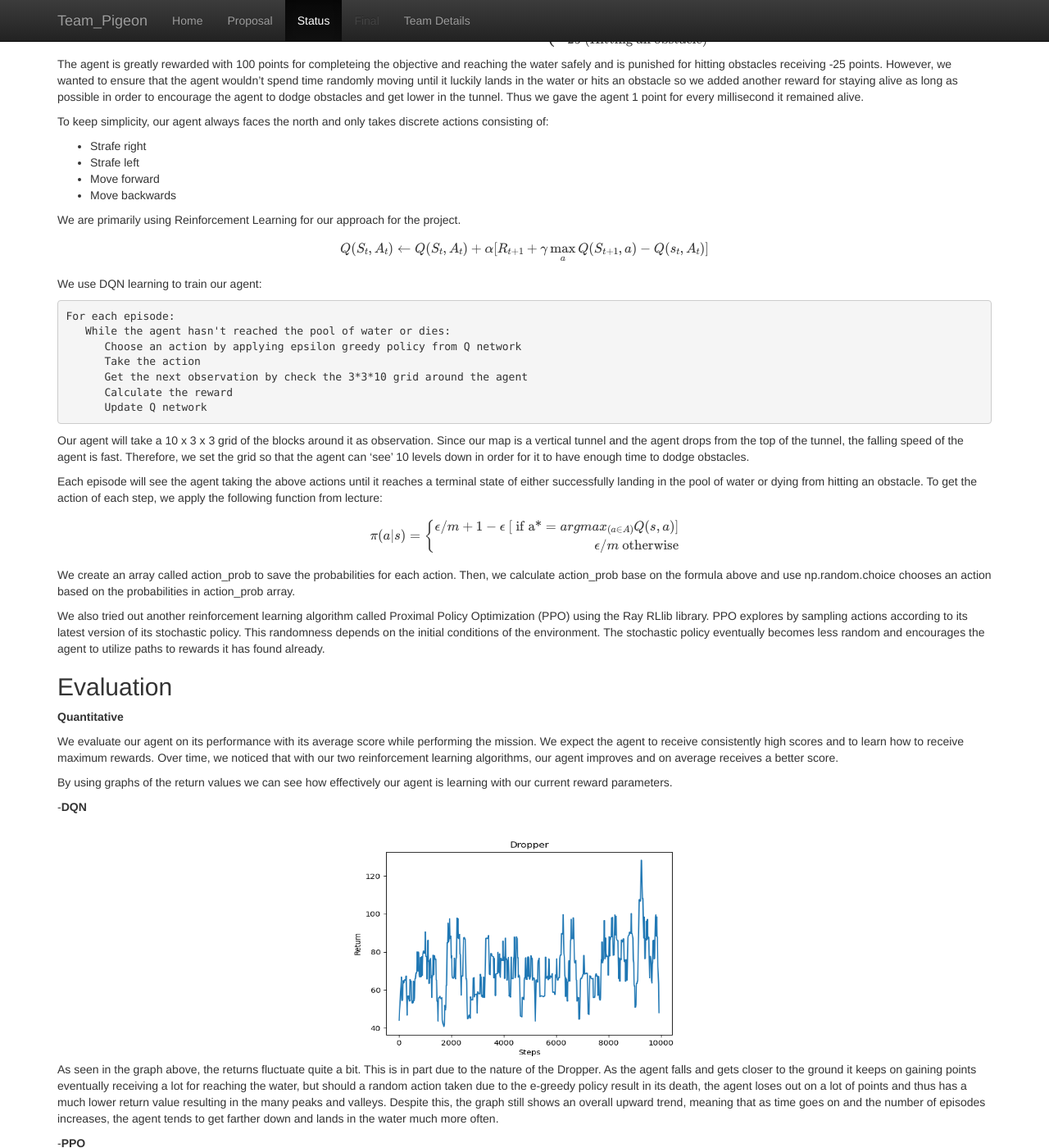
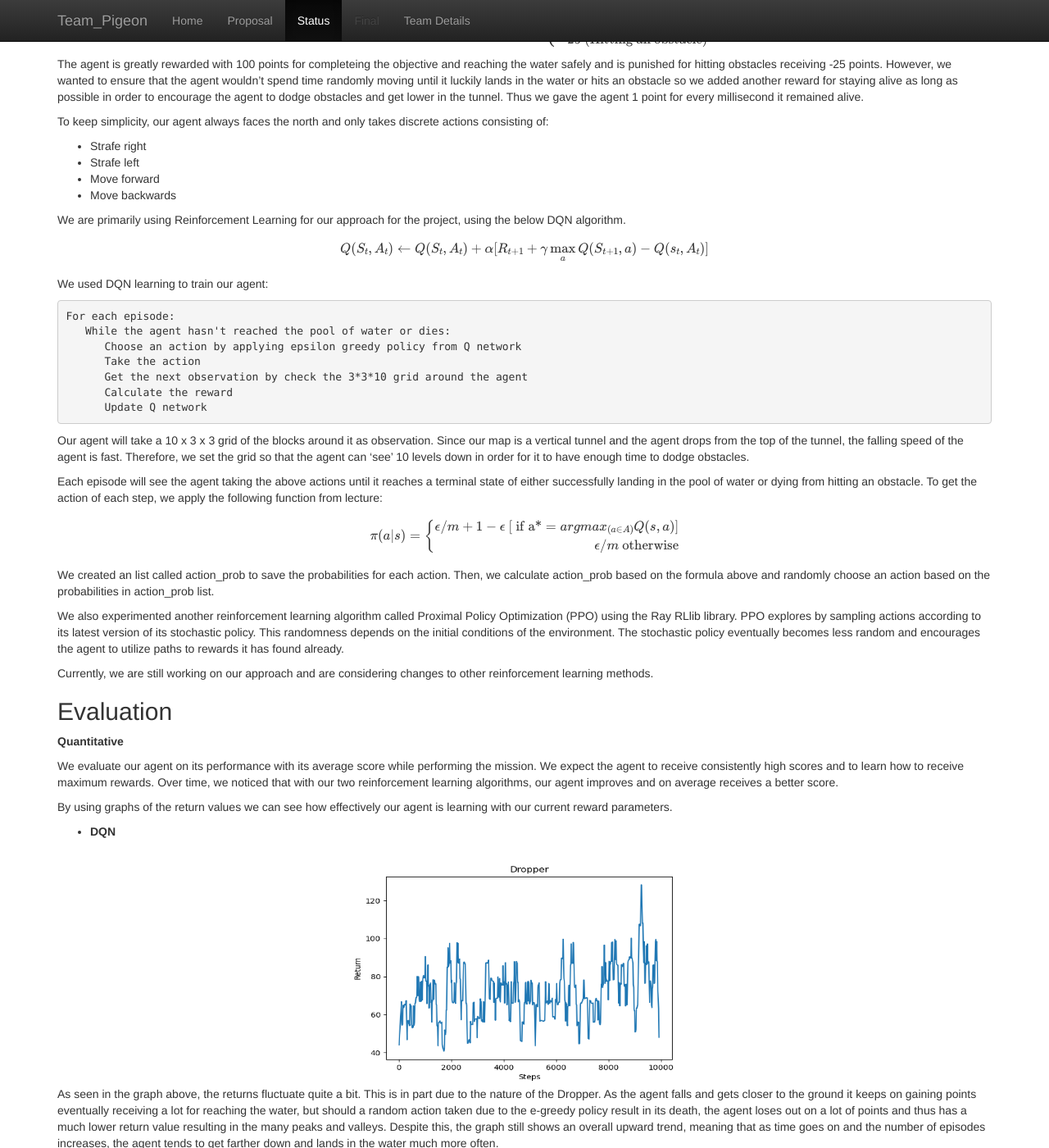
Before and after one commit to shanshs/Team-Pigeon, a Jekyll site: the page built from docs/status.md, in a window 1280 px wide and 1400 px high, scrolled down 796 px. Shown: the whole window at 82% size. Built offline with Jekyll 4.4.1, drawn with Linux system fonts in a browser that asks for light colours; formulas are drawn with MathJax 3.

Commit message:
edit status.md

````diff
--- a/docs/status.md
+++ b/docs/status.md
@@ -36,13 +36,13 @@ To keep simplicity, our agent always faces the north and only takes discrete act
 * Move backwards
 
 
-We are primarily using Reinforcement Learning for our approach for the project.
+We are primarily using Reinforcement Learning for our approach for the project, using the below DQN algorithm.
 
 $$
 Q(S_t, A_t)\leftarrow Q(S_t, A_t) + \alpha[R_{t+1} + \gamma\max_a Q(S_{t+1},a)- Q(s_t, A_t)]
 $$
 
-We use DQN learning to train our agent:
+We used DQN learning to train our agent:
 
 ```
 For each episode:
@@ -68,12 +68,13 @@ $$
 	\right.
 $$
 
-We create an array called action_prob to save the probabilities for each action. Then, we calculate action_prob base on the formula above and use np.random.choice chooses an action based on the probabilities in action_prob array.
+We created an list called action_prob to save the probabilities for each action. Then, we calculate action_prob based on the formula above and randomly choose an action based on the probabilities in action_prob list.
 
 
 
-We also tried out another reinforcement learning algorithm called Proximal Policy Optimization (PPO) using the Ray RLlib library. PPO explores by sampling actions according to its latest version of its stochastic policy. This randomness depends on the initial conditions of the environment. The stochastic policy eventually becomes less random and encourages the agent to utilize paths to rewards it has found already.
+We also experimented another reinforcement learning algorithm called Proximal Policy Optimization (PPO) using the Ray RLlib library. PPO explores by sampling actions according to its latest version of its stochastic policy. This randomness depends on the initial conditions of the environment. The stochastic policy eventually becomes less random and encourages the agent to utilize paths to rewards it has found already.
 
+Currently, we are still working on our approach and are considering changes to other reinforcement learning methods.
 
 ## Evaluation
 
@@ -83,13 +84,13 @@ We evaluate our agent on its performance with its average score while performing
 
 By using graphs of the return values we can see how effectively our agent is learning with our current reward parameters.
 
--**DQN**
+- **DQN**
 
 <div style="text-align:center"><img src="returns_DQN.png" width="450" height="290"/></div>
 
 As seen in the graph above, the returns fluctuate quite a bit. This is in part due to the nature of the Dropper. As the agent falls and gets closer to the ground it keeps on gaining points eventually receiving a lot for reaching the water, but should a random action taken due to the e-greedy policy result in its death, the agent loses out on a lot of points and thus has a much lower return value resulting in the many peaks and valleys. Despite this, the graph still shows an overall upward trend, meaning that as time goes on and the number of episodes increases, the agent tends to get farther down and lands in the water much more often.
 
--**PPO**
+- **PPO**
 
 <div style="text-align:center"><img src="returns_ppo_9_hours_40k_steps.png" width="450" height="290"/></div>
 
````
